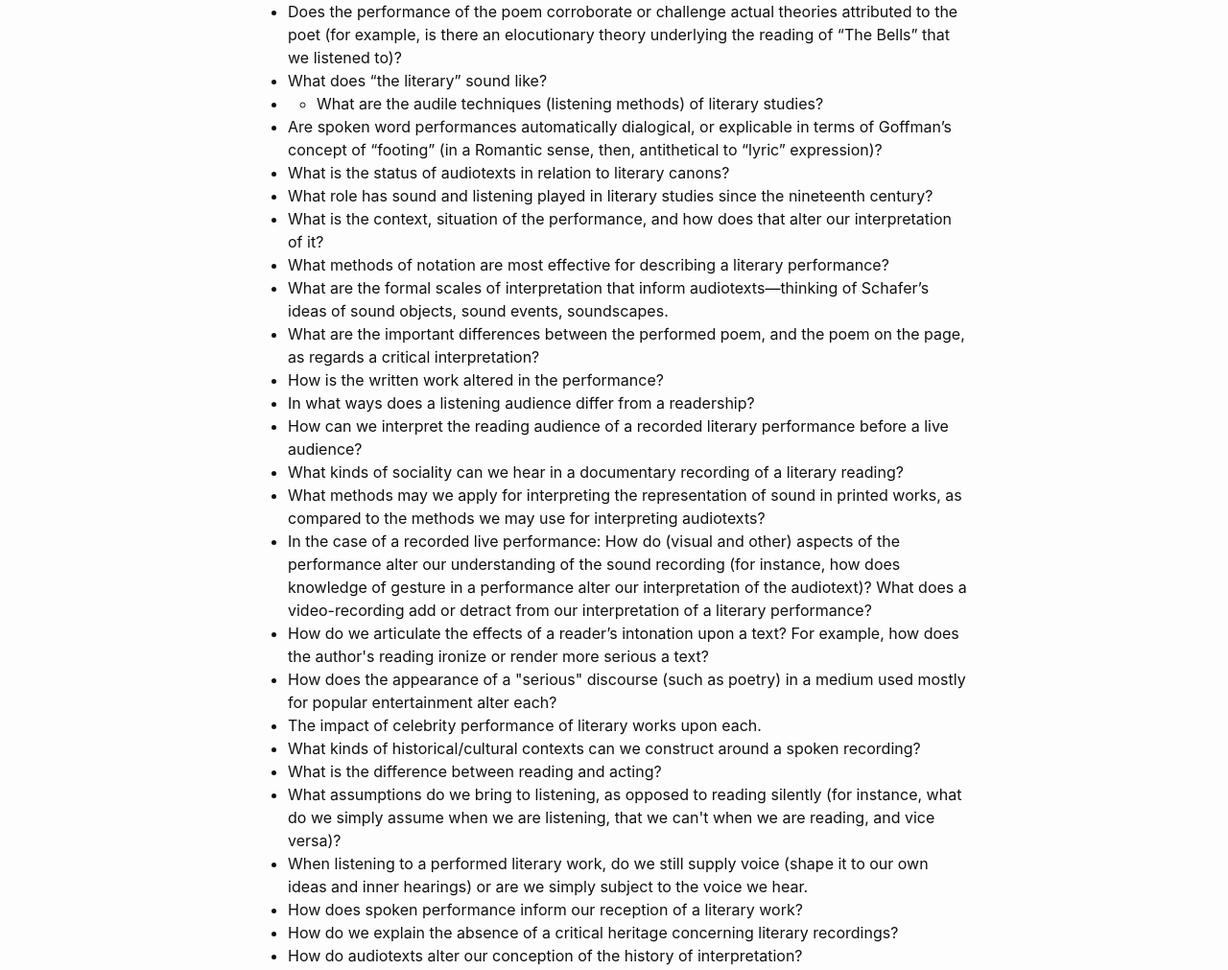
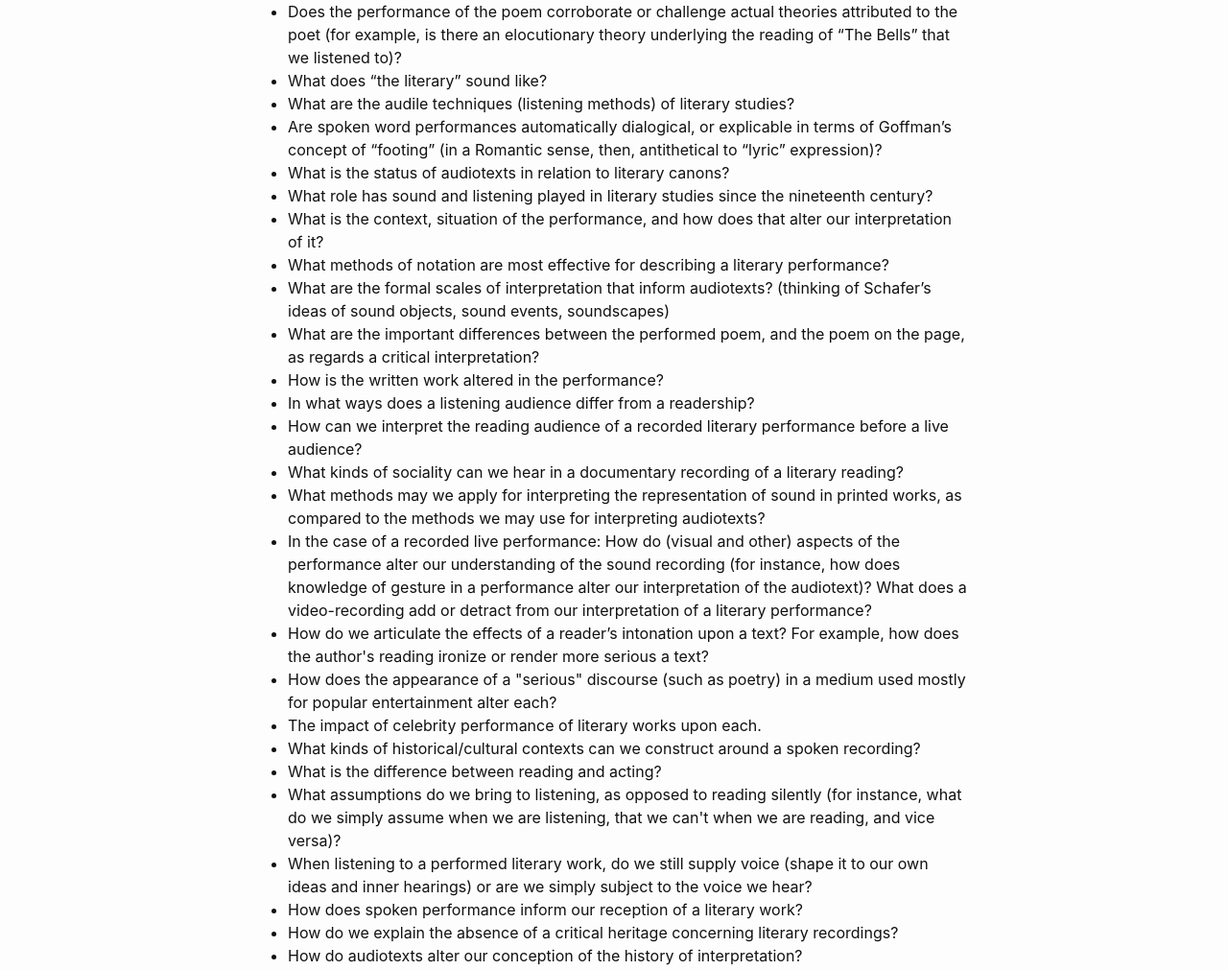
Before and after one commit to jentery/SWDemo, a Jekyll site: the page built from _output_documents/Critical Listening Journal - Initial Questions.md, in a window 1280 px wide and 1400 px high. Shown: the part 314-1325 px from the top of the window at 96% size. Built offline with Jekyll 4.4.1, drawn with Linux system fonts in a browser that asks for light colours.

```diff
--- a/_output_documents/Critical Listening Journal - Initial Questions.md
+++ b/_output_documents/Critical Listening Journal - Initial Questions.md
@@ -26,7 +26,7 @@ implicit in the reading of the poem?
 theories attributed to the poet (for example, is there an elocutionary
 theory underlying the reading of "The Bells" that we listened to)?
 * What does "the literary" sound like?
-* * What are the audile techniques (listening methods) of literary
+* What are the audile techniques (listening methods) of literary
 studies?
 * Are spoken word performances automatically dialogical, or explicable
 in terms of Goffman's concept of "footing" (in a Romantic sense, then,
@@ -39,8 +39,8 @@ alter our interpretation of it?
 * What methods of notation are most effective for describing a literary
 performance?
 * What are the formal scales of interpretation that inform
-audiotexts---thinking of Schafer's ideas of sound objects, sound events,
-soundscapes.
+audiotexts? (thinking of Schafer's ideas of sound objects, sound events,
+soundscapes)
 * What are the important differences between the performed poem, and
 the poem on the page, as regards a critical interpretation?
 * How is the written work altered in the performance?
@@ -71,7 +71,7 @@ silently (for instance, what do we simply assume when we are listening,
 that we can\'t when we are reading, and vice versa)?
 * When listening to a performed literary work, do we still supply voice
 (shape it to our own ideas and inner hearings) or are we simply subject
-to the voice we hear.
+to the voice we hear?
 * How does spoken performance inform our reception of a literary work?
 * How do we explain the absence of a critical heritage concerning
 literary recordings?
@@ -85,7 +85,7 @@ between media affordances and generic ones?
 * How are temporal and rhythmic aspects of a work different in a
 recording than in a printed work?
 * What were the reasons for producing the recording?
-* * How does a literary work stay with us after listening as opposed to
+* How does a literary work stay with us after listening as opposed to
 reading silently?
 * How is our conceptual (critical) and emotional relationship to the
 work different in reading it silently as compared to hearing it read out
```
